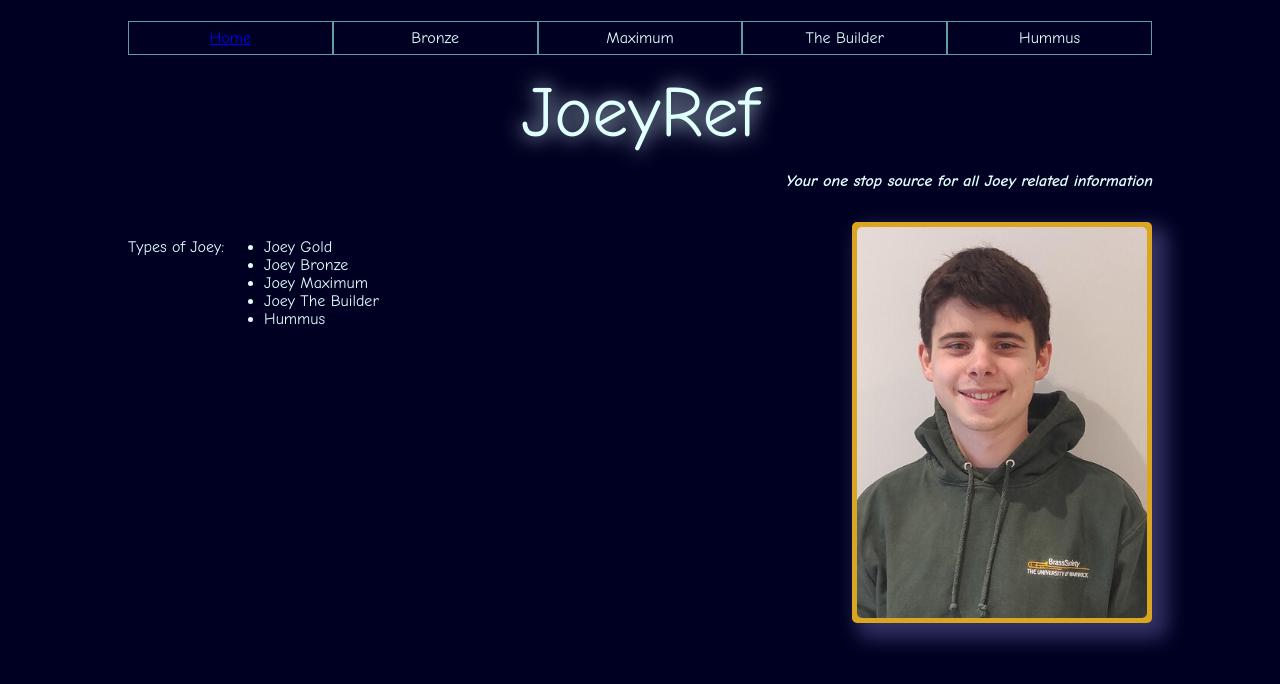
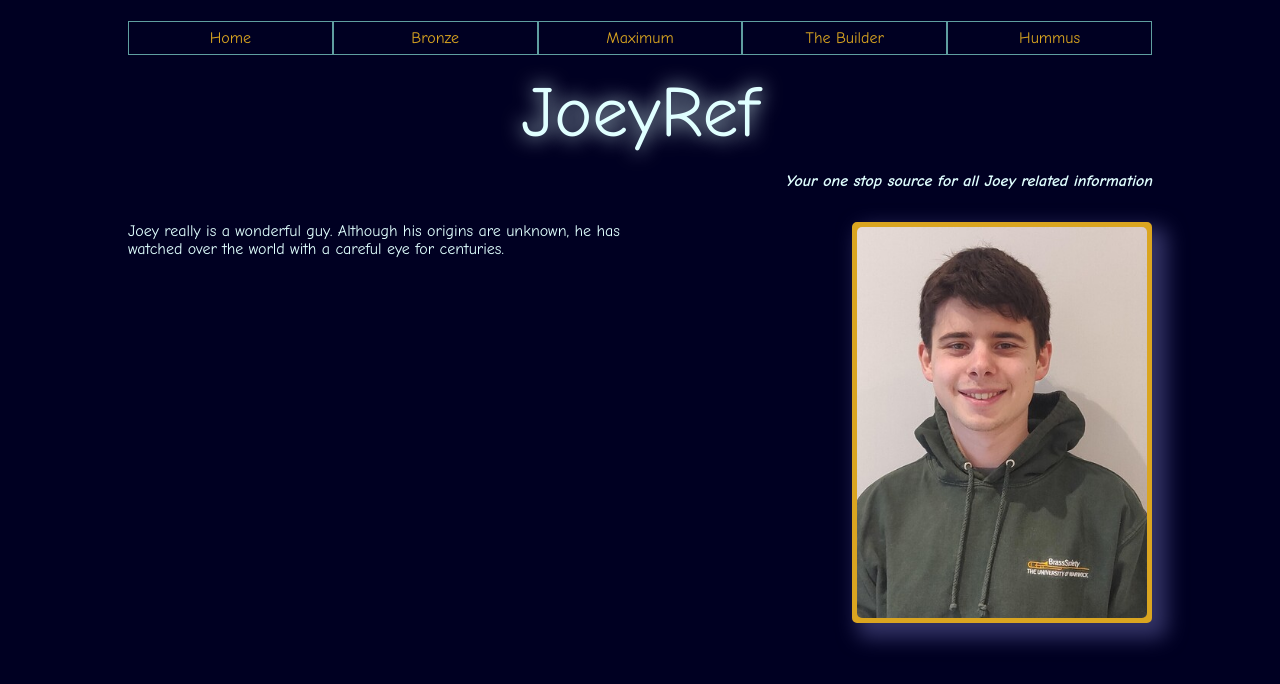
Before and after one commit to Stuart-Knowles-SW/Stuart-Knowles-SW.github.io, a plain HTML site: page index.html in a window 1280 px wide. Drawn offline with Linux system fonts and the light colour scheme.

Commit message:
Ready to start scripting

```diff
--- a/index.html
+++ b/index.html
@@ -3,7 +3,7 @@
 <head>
     <meta charset="UTF-8">
     <title>joey.ref</title>
-    <link rel="stylesheet" href="styles/styles.css">
+    <link rel="stylesheet" href="styles/index.css">
     <link
         rel="icon"
         href="file:///C:/Work/Training/training-website/myIcon.ico"
@@ -15,11 +15,11 @@
 <body>
     <nav class="top-nav">
         <ul>
-            <li> <a href="index.html"> Home </a> </li>
-            <li> <a> Bronze </a> </li>
-            <li> <a> Maximum </a> </li>
-            <li> <a> The Builder </a> </li>
-            <li> <a> Hummus </a> </li>
+            <li> Home </li>
+            <li> Bronze </li>
+            <li> Maximum </li>
+            <li> The Builder </li>
+            <li> Hummus </li>
         </ul>
     </nav>
     <header>
@@ -28,14 +28,8 @@
     </header>
     <section class="main-content">
         <div class="text">
-            <p> Types of Joey: </p>
-            <ul>
-                <li> Joey Gold </li>
-                <li> Joey Bronze </li>
-                <li> Joey Maximum </li>
-                <li> Joey The Builder </li>
-                <li> Hummus </li>
-            </ul>
+            Joey really is a wonderful guy. Although his origins are unknown, he has watched over
+            the world with a careful eye for centuries.
         </div>
         <div class="image">
             <img src="images/joeyGold.png" alt="The King"/>
--- a/styles/styles.scss
+++ b/styles/index.scss
@@ -33,6 +33,8 @@ header {
     .text {
         flex: 50%;
         display: flex;
+        max-width: 50%;
+        margin-right: 10px;
     }
 
     .image {
@@ -43,7 +45,6 @@ header {
         border-radius: 5px;
         background-color: goldenrod;
         max-width: 300px;
-        //box-shadow: 1px 1px 10px 5px goldenrod;
         box-shadow: 10px 10px 20px 5px #336;
 
         img {
@@ -69,5 +70,6 @@ header {
         border: 1px solid cadetblue;
         flex: 1;
         line-height: 32px;
+        color: goldenrod;
     }
 }
```
Also changed, not shown: styles/index.css, 2 other files.
